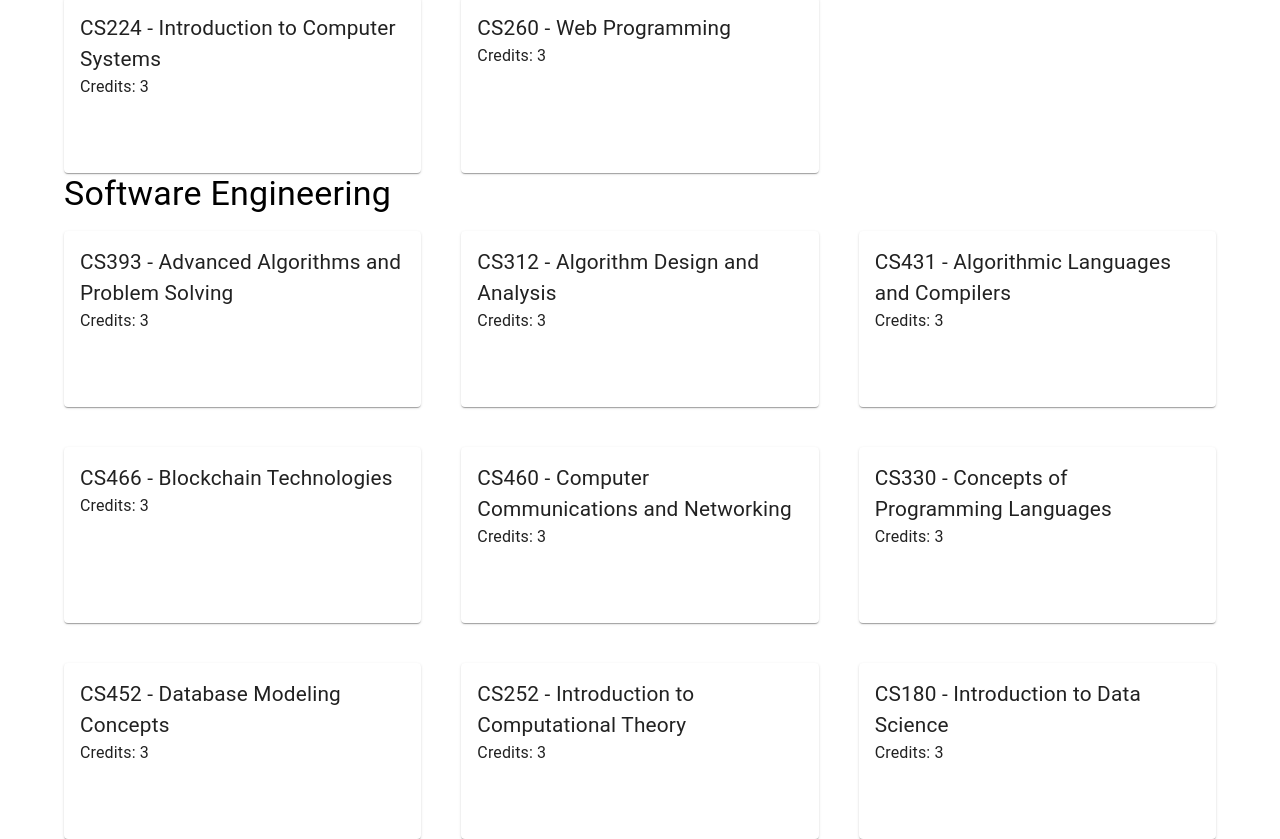
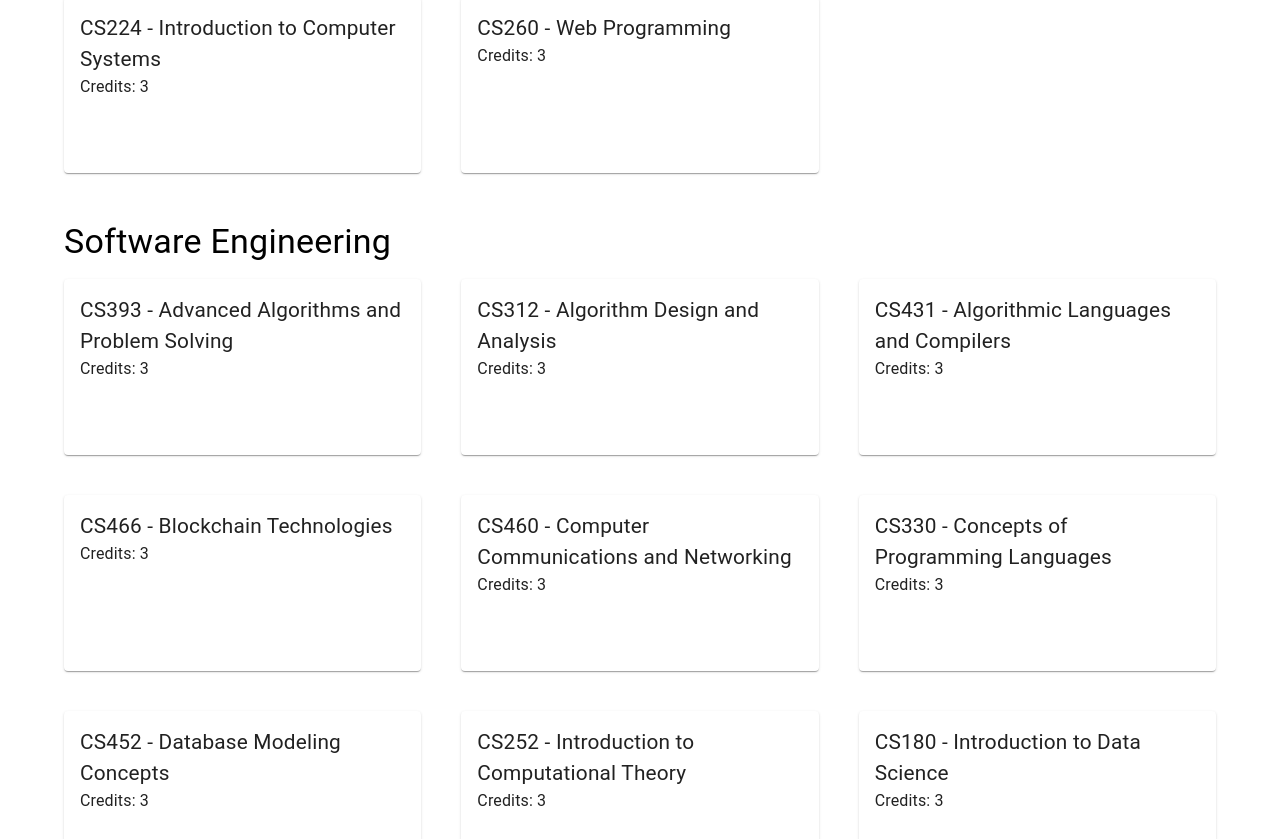
Before and after one commit to matkatd/cs_class_project, a Next.js app: page /try2 in a window 1280 px wide. Shown: the part 501-1340 px from the top of the page. Built offline with nearby package versions, Linux system fonts and the light colour scheme.

Commit message:
margin on card list

```diff
--- a/components/ClassCardList.tsx
+++ b/components/ClassCardList.tsx
@@ -12,7 +12,7 @@ export const ClassCardList = ({
   courses,
   categoryName,
 }: ClassCardListProps) => (
-  <Container>
+  <Container sx={{ mb: "3rem" }}>
     <Typography mb="1rem" variant="h4">
       {categoryName}
     </Typography>
```
